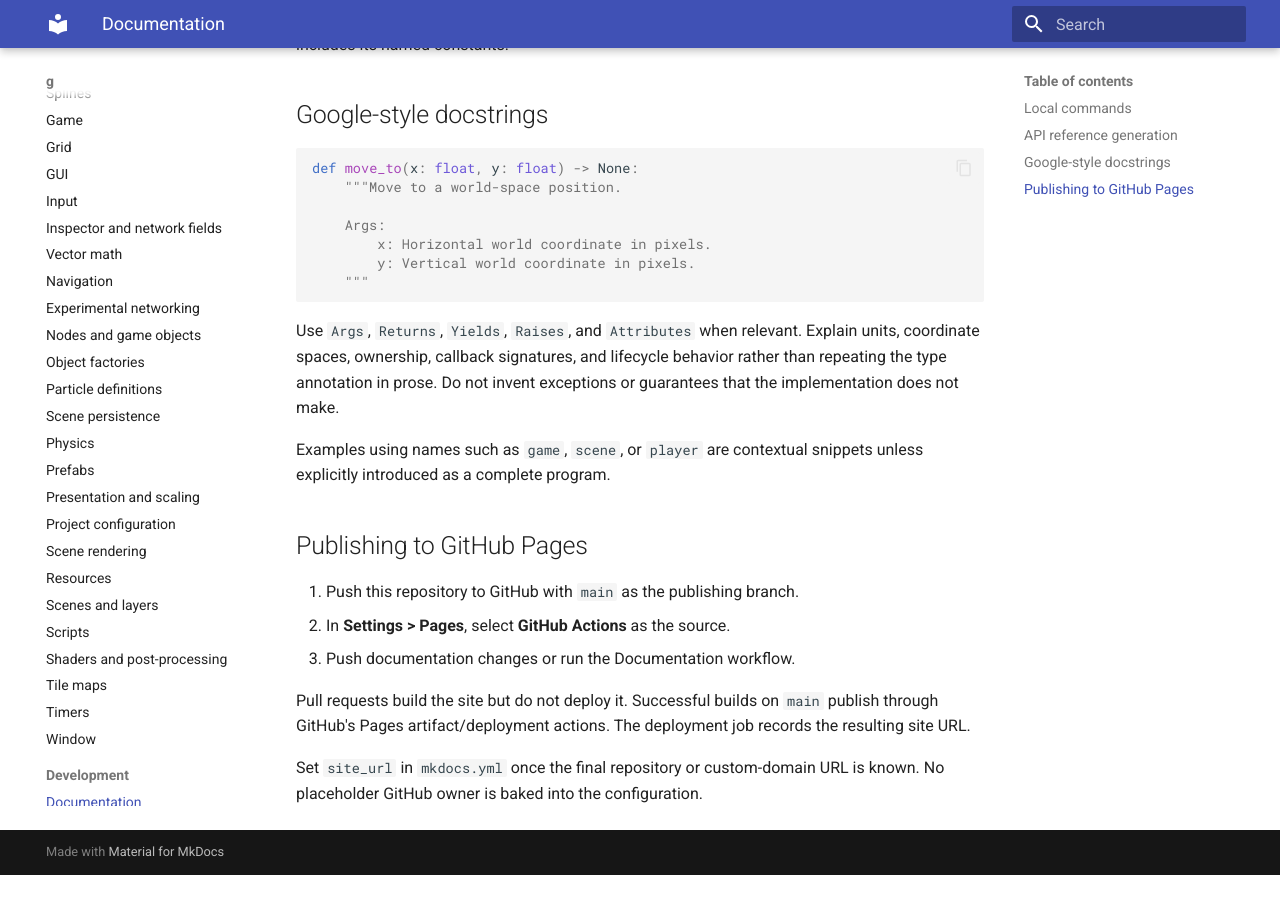
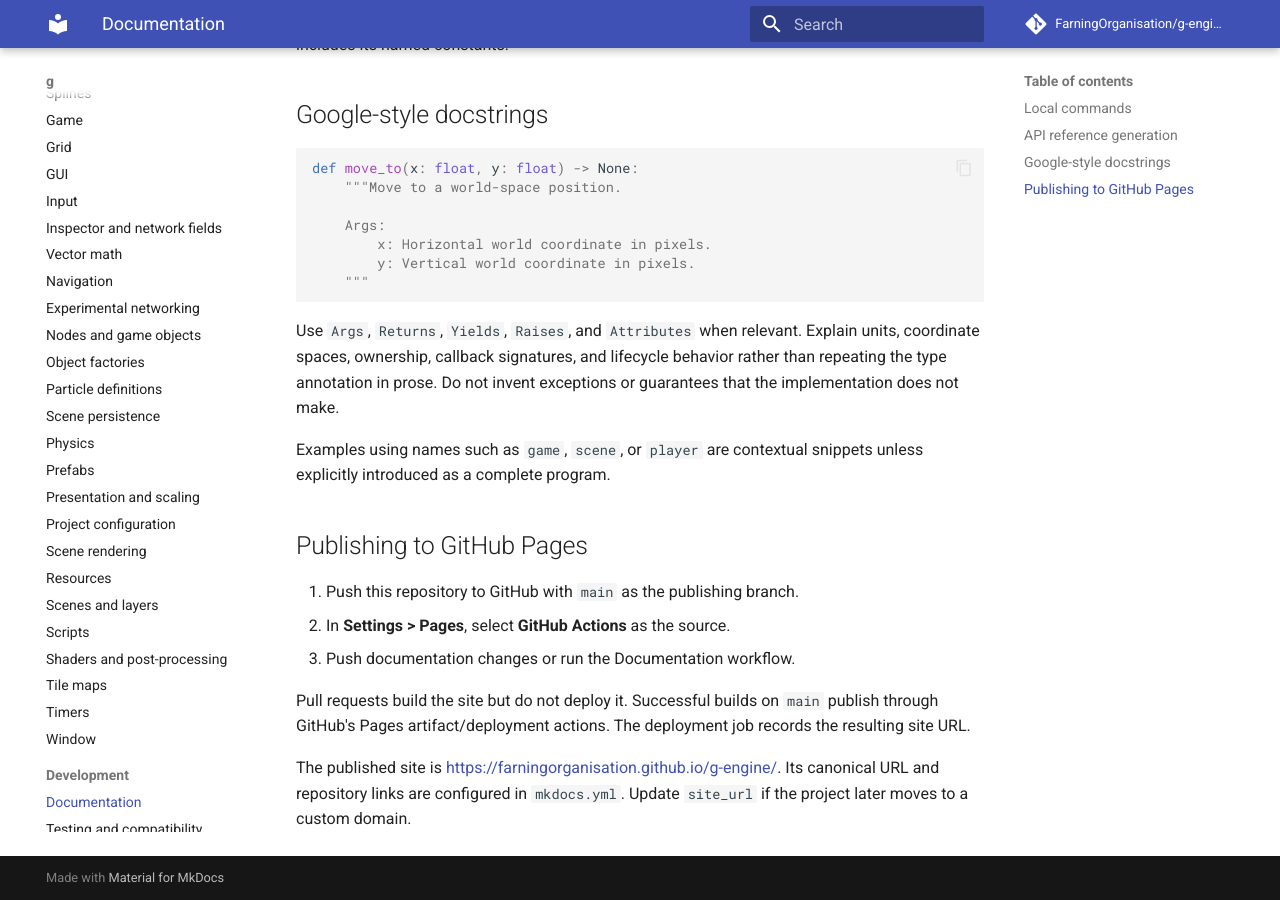
Before and after one commit to FarningOrganisation/g-engine, an MkDocs documentation site: the page built from docs/development/documentation.md, in a window 1280 px wide and 900 px high, scrolled down 765 px. Built offline with MkDocs 1.6.1 and Material for MkDocs 9.7.7, drawn with Linux system fonts in a browser that asks for light colours; comment, search, counter and statistics services are not loaded; before the commit the page ends 1640 px from its top, so only the background shows below that.

Commit message:
Configure public GitHub Pages documentation URL
Co-authored-by: Copilot <223556219+Copilot@users.noreply.github.com>

```diff
--- a/docs/development/documentation.md
+++ b/docs/development/documentation.md
@@ -61,5 +61,6 @@ Pull requests build the site but do not deploy it. Successful builds on `main`
 publish through GitHub's Pages artifact/deployment actions.
 The deployment job records the resulting site URL.
 
-Set `site_url` in `mkdocs.yml` once the final repository or custom-domain URL
-is known. No placeholder GitHub owner is baked into the configuration.
+The published site is <https://farningorganisation.github.io/g-engine/>.
+Its canonical URL and repository links are configured in `mkdocs.yml`.
+Update `site_url` if the project later moves to a custom domain.
--- a/mkdocs.yml
+++ b/mkdocs.yml
@@ -1,4 +1,7 @@
 site_name: g
+site_url: https://farningorganisation.github.io/g-engine/
+repo_url: https://github.com/FarningOrganisation/g-engine
+repo_name: FarningOrganisation/g-engine
 site_description: A beginner-friendly, component-based Python 2D game engine
 strict: true
 
```
